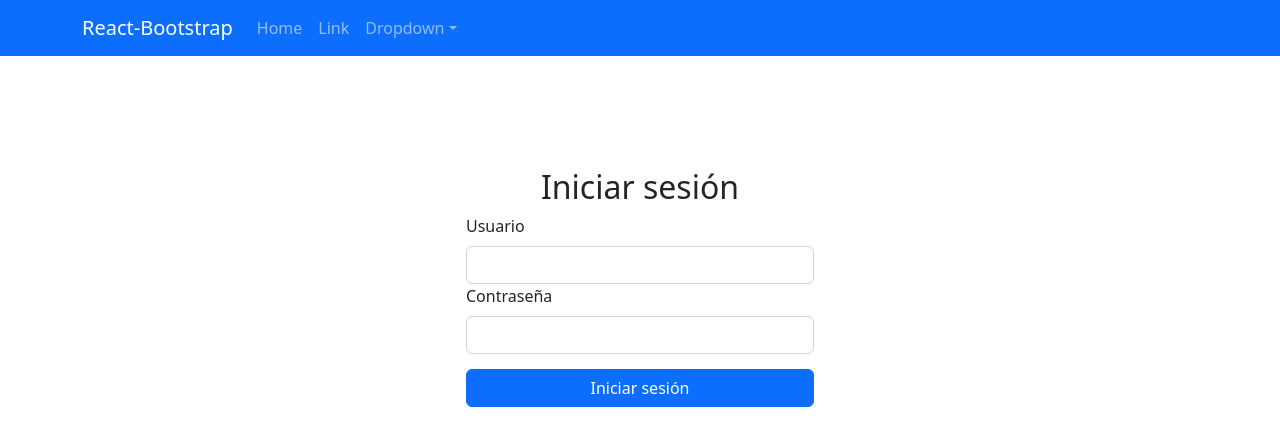
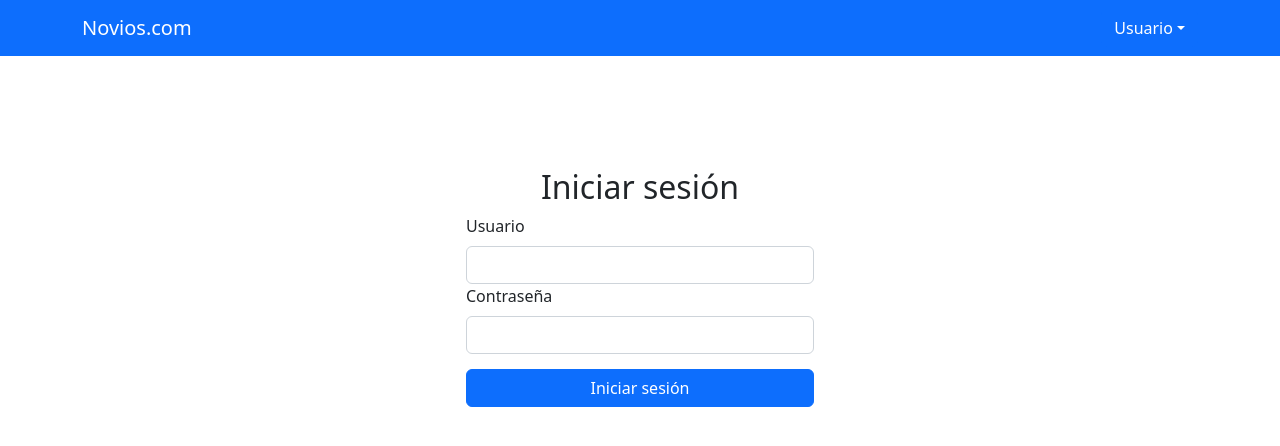
Before and after one commit to leandml/ProyectoC4, a React (Create React App) app in the folder empleados_front/: page / in a window 1280 px wide. Shown: the top 446 px of the page. Built offline with nearby package versions, Linux system fonts and the light colour scheme.

Commit message:
Agregamos icono de usuario

```diff
--- a/empleados_front/package.json
+++ b/empleados_front/package.json
@@ -3,6 +3,10 @@
   "version": "0.1.0",
   "private": true,
   "dependencies": {
+    "@fortawesome/fontawesome-svg-core": "^6.2.0",
+    "@fortawesome/free-regular-svg-icons": "^6.2.0",
+    "@fortawesome/free-solid-svg-icons": "^6.2.0",
+    "@fortawesome/react-fontawesome": "^0.2.0",
     "@testing-library/jest-dom": "^5.16.5",
     "@testing-library/react": "^13.4.0",
     "@testing-library/user-event": "^13.5.0",
--- /dev/null
+++ b/empleados_front/src/components/navbar/navbar.css
@@ -0,0 +1,5 @@
+#navbar #dropdown-header{
+    font-size: 50px;
+    display: flex;
+    justify-content: center;
+}
--- a/empleados_front/src/components/navbar/navbar.js
+++ b/empleados_front/src/components/navbar/navbar.js
@@ -1,35 +1,34 @@
 import React from "react";
-import { Navbar, Container, Nav, NavDropdown } from "react-bootstrap";
-
+import { Navbar, Container, Nav, Dropdown, DropdownButton } from "react-bootstrap";
+import './navbar.css';
+import { FontAwesomeIcon } from "@fortawesome/react-fontawesome";
+import { faUserNinja } from "@fortawesome/free-solid-svg-icons";
 export default class menu extends React.Component {
   constructor(props) {
     super(props);
-    this.state={};
+    this.state = {};
   }
+
   render() {
     return (
-      <Navbar bg="primary" expand="lg" variant = "dark">
+      <Navbar id= "navbar" bg="primary" expand="lg" variant="dark">
         <Container>
-          <Navbar.Brand href="#home">React-Bootstrap</Navbar.Brand>
+          <Navbar.Brand href="#home">Novios.com <span id = "usuario-sub-branm"> </span></Navbar.Brand>
           <Navbar.Toggle aria-controls="basic-navbar-nav" />
           <Navbar.Collapse id="basic-navbar-nav">
             <Nav className="me-auto">
-              <Nav.Link href="#home">Home</Nav.Link>
-              <Nav.Link href="#link">Link</Nav.Link>
-              <NavDropdown title="Dropdown" id="basic-nav-dropdown">
-                <NavDropdown.Item href="#action/3.1">Action</NavDropdown.Item>
-                <NavDropdown.Item href="#action/3.2">
-                  Another action
-                </NavDropdown.Item>
-                <NavDropdown.Item href="#action/3.3">
-                  Something
-                </NavDropdown.Item>
-                <NavDropdown.Divider />
-                <NavDropdown.Item href="#action/3.4">
-                  Separated link
-                </NavDropdown.Item>
-              </NavDropdown>
+              {/* <Nav.Link href="#home">Home</Nav.Link>
+              <Nav.Link href="#link">Link</Nav.Link> */}
             </Nav>
+
+            <DropdownButton id="dropdown-basic-button" title="Usuario">
+                <Dropdown.Header id = "dropdown-header">
+                    <FontAwesomeIcon icon={faUserNinja} />
+                </Dropdown.Header>
+              <Dropdown.Item href="#/action-1">Cerrar sesión</Dropdown.Item>
+              {/* <Dropdown.Item href="#/action-2">Another action</Dropdown.Item> */}
+              {/* <Dropdown.Item href="#/action-3">Something else</Dropdown.Item> */}
+            </DropdownButton>
           </Navbar.Collapse>
         </Container>
       </Navbar>
```
Also changed, not shown: 1 other file (tests, documents, lock files or other folders).
